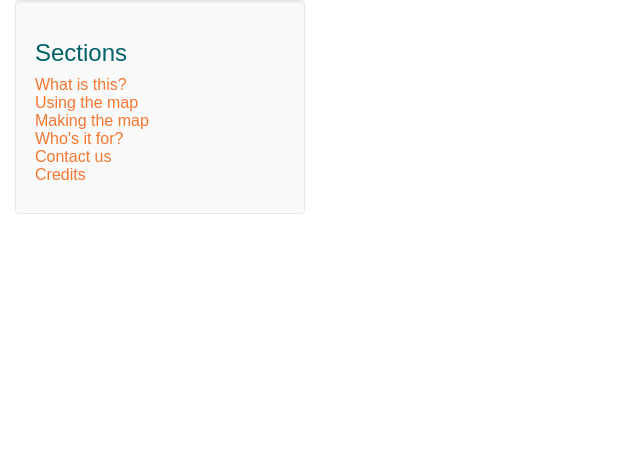
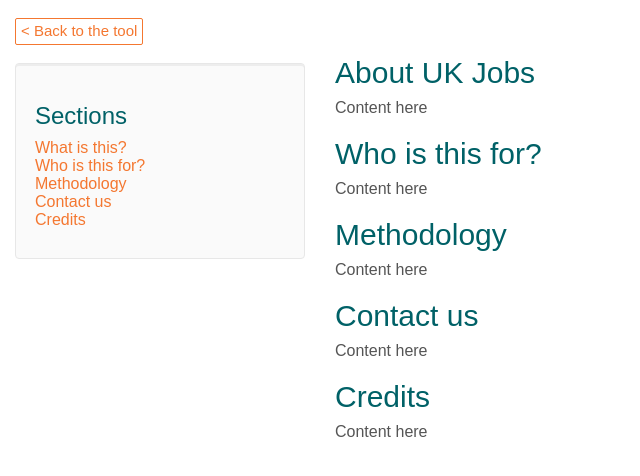
Before and after one commit to BGT-Analytics/where-the-work-is, a Jekyll site: the page built from about.html, in a window 1280 px wide. Shown: the top 476 px of the page, without its empty margins (0-640 px from the left). Built offline with Jekyll 4.4.1, drawn with Linux system fonts in a browser that asks for light colours; nearby versions of some CDN libraries; a script that is not in the unit is left out.

Commit message:
adding about page

```diff
--- a/about.html
+++ b/about.html
@@ -6,19 +6,33 @@ description:
 
 <div class='row'>
   <div class='col-md-3'>
-    <div class='well'>
+    <br/>
+    <a href="/" class="btn btn-xs btn-info">< Back to the tool</a>
+    <br/><br/>
+    <div class='well well-xs'>
       <h3>Sections</h3>
       <ul class='list-unstyled'>
         <li><a href='#what-is-this'>What is this?</a></li>
-        <li><a href='#using-the-map'>Using the map</a></li>
-        <li><a href='#background'>Making the map</a></li>
-        <li><a href='#whos-it-for'>Who's it for?</a></li>
+        <li><a href='#whos-it-for'>Who is this for?</a></li>
+        <li><a href='#methodology'>Methodology</a></li>
         <li><a href='#contact-us'>Contact us</a></li>
         <li><a href='#credits'>Credits</a></li>
       </ul>
     </div>
   </div>
-  <div class='col-md-7'>
+  <div class='col-sm-9'>
+    <br/>
+    <br/>
+    <h2 id="what-is-this">About UK Jobs</h2>
+    <p>Content here</p>
+    <h2 id="whos-it-for">Who is this for?</h2>
+    <p>Content here</p>
+    <h2 id="methodology">Methodology</h2>
+    <p>Content here</p>
+    <h2 id="contact-us">Contact us</h2>
+    <p>Content here</p>
+    <h2 id="credits">Credits</h2>
+    <p>Content here</p>
 
   </div>
 </div>
--- a/css/custom.css
+++ b/css/custom.css
@@ -62,7 +62,7 @@ hr {
 #control-pane h5{
   color: #A0A09D;
 }
-#control-pane a, #control-pane a:hover {
+#list-select a, #list-select a:hover {
   color: #fbab18;
 }
 
@@ -75,15 +75,31 @@ hr {
 #education-select{
   text-align: center;
 }
-#education-select .btn{
+
+
+.btn, .btn:hover{
+  margin: 0px;
+  text-transform: none;
+  font-weight: normal;
+  font-size: 15px;
+}
+.btn-info{
+  border: 1px solid #f47730;
+  background-color: inherit;
+  color: #f47730;
+}
+.btn-info:hover{
+  border: 1px solid #fbab18;
+  background-color: inherit;
+  color: #fbab18;
+}
+.btn-default{
   border: 1px solid #006167;
-  margin: 0px;
-}
-#education-select .btn-default{
   background-color: inherit;
   color: #006167;
 }
-#education-select .btn-default.selected, #education-select .btn:hover{
+.btn-default.selected, .btn-default:hover{
+  border: 1px solid #006167;
   background-color: #006167;
   color: #fff;
 }
@@ -155,28 +171,7 @@ hr {
 
 
 
-#take-action {
-  color: #333;
-}
 
-.btn-primary {
-    background-color: #3690c0;
-    border-color: #3690c0;
-    text-transform: none;
-    font-size: 15px;
-    font-weight: normal;
-}
-
-.btn-primary:hover {
-    background-color: #0570b0;
-    border-color: #0570b0;
-}
-
-.btn-default {
-    text-transform: none;
-    font-size: 15px;
-    font-weight: normal;
-}
 
 .footer-brand { margin-bottom: 10px;}
 
--- a/index.html
+++ b/index.html
@@ -8,7 +8,7 @@ description: "This tool visualizes the dynamics of the entry level job market fo
 
 <div class='row'>
   <div class='col-sm-3' id="control-pane">
-    <h3>UK Jobs [draft]</h3>
+    <h3>UK Jobs [draft] <a href="/about.html/" class="pull-right btn btn-xs btn-info">About</a></h3>
     <h5><i class="fa fa-hand-pointer-o fa-fw"></i>Click a region to view details</h5>
     <div id='map-select'></div>
     <div id='list-select'></div>
```
